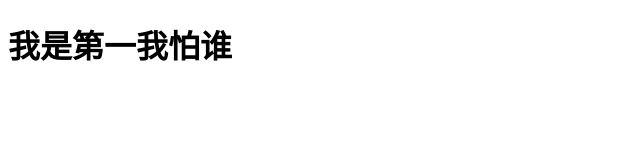
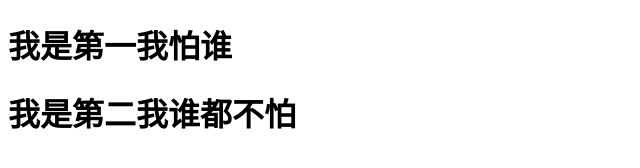
Before and after one commit to lb19966/qqqqq, a plain HTML site: page index.html in a window 1280 px wide. Shown: the whole page, without its empty margins (0-640 px from the left). Drawn offline with Linux system fonts and the light colour scheme.

Commit message:
'第二次提交了h1标签'

```diff
--- a/index.html
+++ b/index.html
@@ -10,6 +10,7 @@
 
 <body>
     <h1>我是第一我怕谁</h1>
+    <h1>我是第二我谁都不怕</h1>
 </body>
 
 </html>
```
